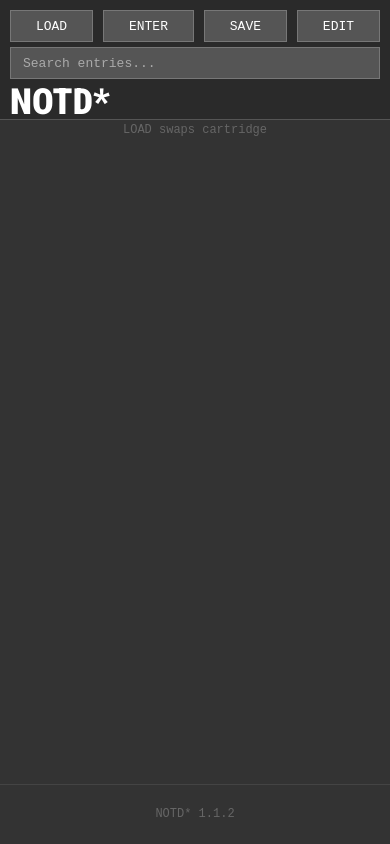
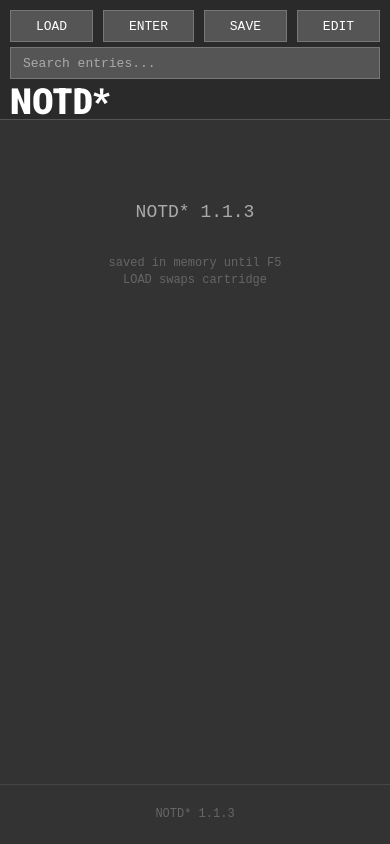
Before and after one commit to oceanic55/notd, a plain HTML site: page index.html in a window 390 px wide. Drawn offline with Linux system fonts and the light colour scheme; files whose address does not match are found by name.

Commit message:
added padding-top: 160px to the mobile styles for the #content section

```diff
--- a/index.html
+++ b/index.html
@@ -43,7 +43,7 @@
 
         <div id="entries-container"></div>
         <div id="footer">
-            <div>NOTD* 1.1.2</div>
+            <div>NOTD* 1.1.3</div>
 
         </div>
     </div>
--- a/src/styles.css
+++ b/src/styles.css
@@ -440,6 +440,7 @@ body {
 
     #content {
         padding: 10px;
+        padding-top: 160px;
         padding-bottom: 100px;
         width: 100%;
         max-width: 100vw;
```
Also changed, not shown: README.md.
